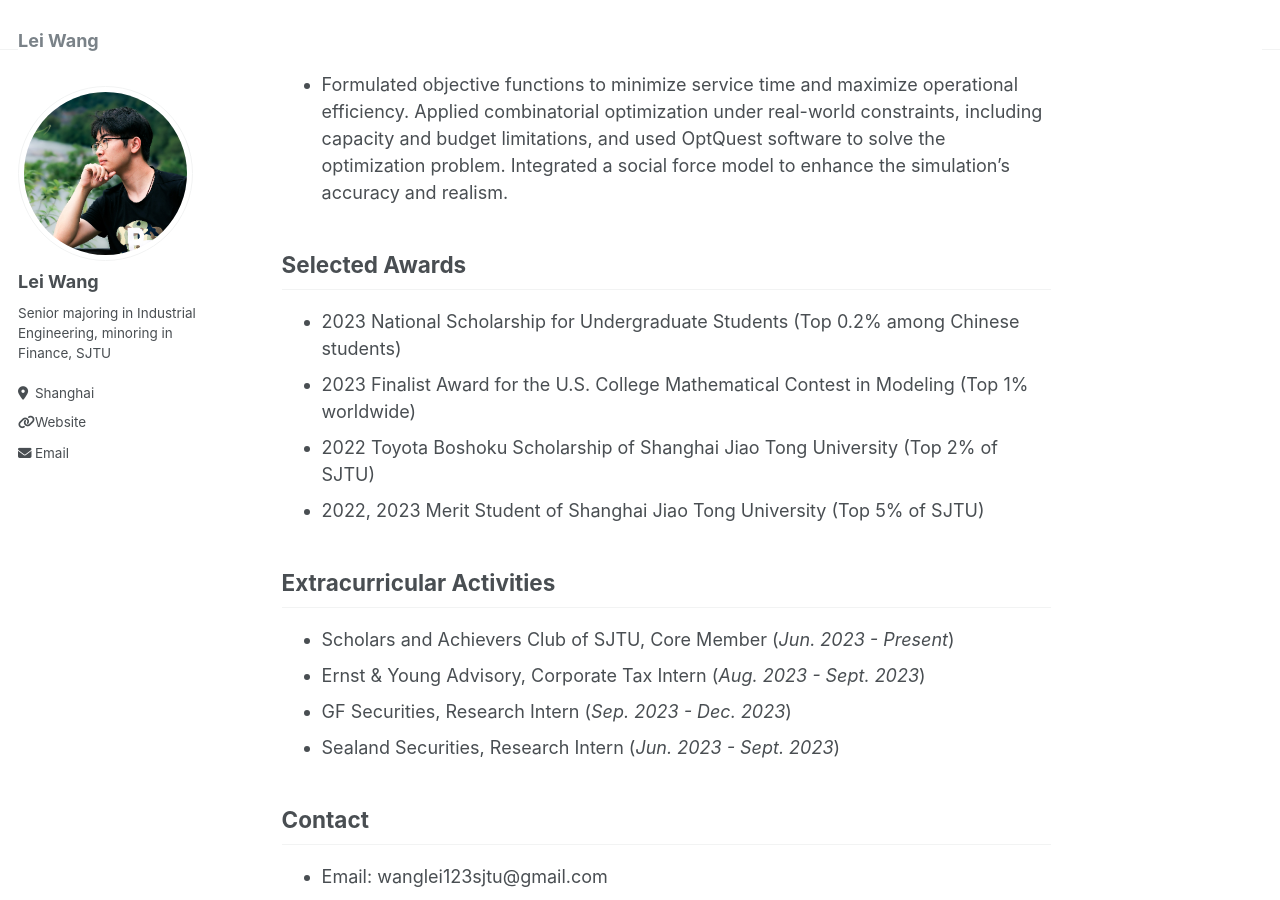
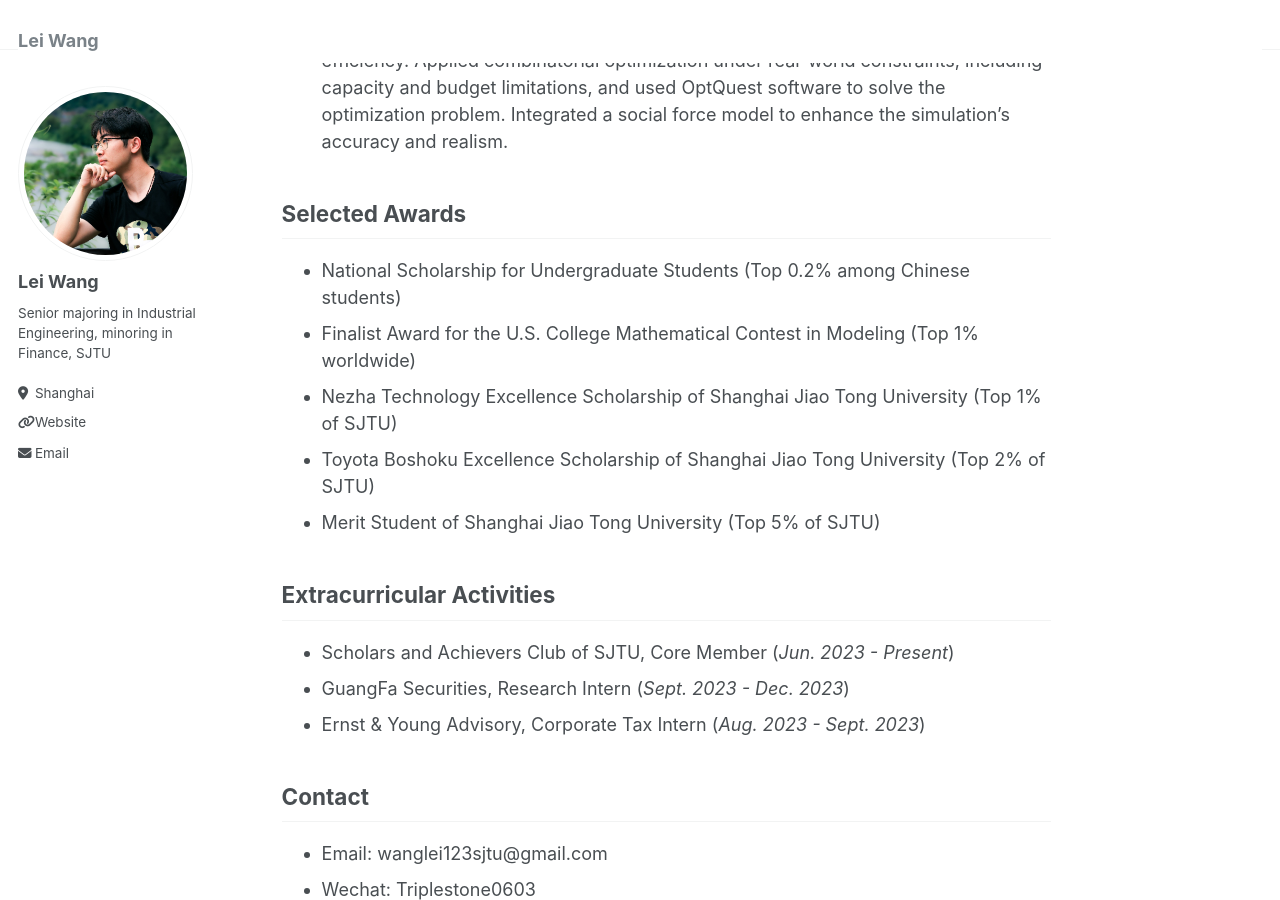
Before and after one commit to Wanglei123SJTU/Wanglei123SJTU.github.io, a Jekyll site: the page built from _pages/about.md, in a window 1280 px wide and 900 px high, scrolled down 2976 px. Built offline with Jekyll 4.4.1, drawn with Linux system fonts in a browser that asks for light colours; some of the changed text lies outside the part shown.

Commit message:
Update about.md

```diff
--- a/_pages/about.md
+++ b/_pages/about.md
@@ -7,8 +7,9 @@ redirect_from:
   - /about.html
 ---
 
-
-You can find my CV here: [Lei's Curriculum Vitae](../Lei_CV.pdf).
+<!--
+You can find my CV here: [Lei's Curriculum Vitae](../Lei CV.pdf).
+-->
 
 I am a fourth-year undergraduate student in the Department of Industrial Engineering & Management at [Shanghai Jiao Tong University](https://en.sjtu.edu.cn/). I am majoring in Industrial Engineering and minoring in Finance.
 
@@ -75,18 +76,18 @@ providing insights into self-boosting behaviors.
 
 Selected Awards
 ------
-* 2023 National Scholarship for Undergraduate Students (Top 0.2% among Chinese students)
-* 2023 Finalist Award for the U.S. College Mathematical Contest in Modeling (Top 1% worldwide)
-* 2022 Toyota Boshoku Scholarship of Shanghai Jiao Tong University (Top 2% of SJTU)
-* 2022, 2023 Merit Student of Shanghai Jiao Tong University (Top 5% of SJTU)
+* National Scholarship for Undergraduate Students (Top 0.2% among Chinese students)
+* Finalist Award for the U.S. College Mathematical Contest in Modeling (Top 1% worldwide)
+* Nezha Technology Excellence Scholarship of Shanghai Jiao Tong University (Top 1% of SJTU)
+* Toyota Boshoku Excellence Scholarship of Shanghai Jiao Tong University (Top 2% of SJTU)
+* Merit Student of Shanghai Jiao Tong University (Top 5% of SJTU)
 
 
 Extracurricular Activities
 ------
 * Scholars and Achievers Club of SJTU, Core Member                                                 (_Jun. 2023 - Present_)
+* GuangFa Securities, Research Intern                                                  (_Sept. 2023 - Dec. 2023_)
 * Ernst & Young Advisory, Corporate Tax Intern                                 (_Aug. 2023 - Sept. 2023_)
-* GF Securities, Research Intern                                                  (_Sep. 2023 - Dec. 2023_)
-* Sealand Securities, Research Intern                                           (_Jun. 2023 - Sept. 2023_)
 
 Contact
 ------
```
Also changed, not shown: other parts of _pages/about.md (+1 -1 lines).
